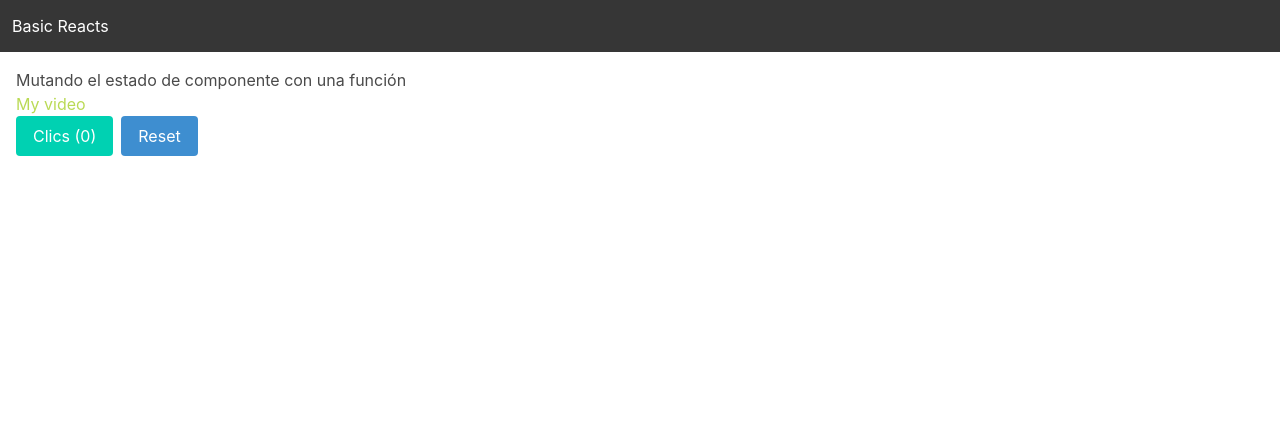
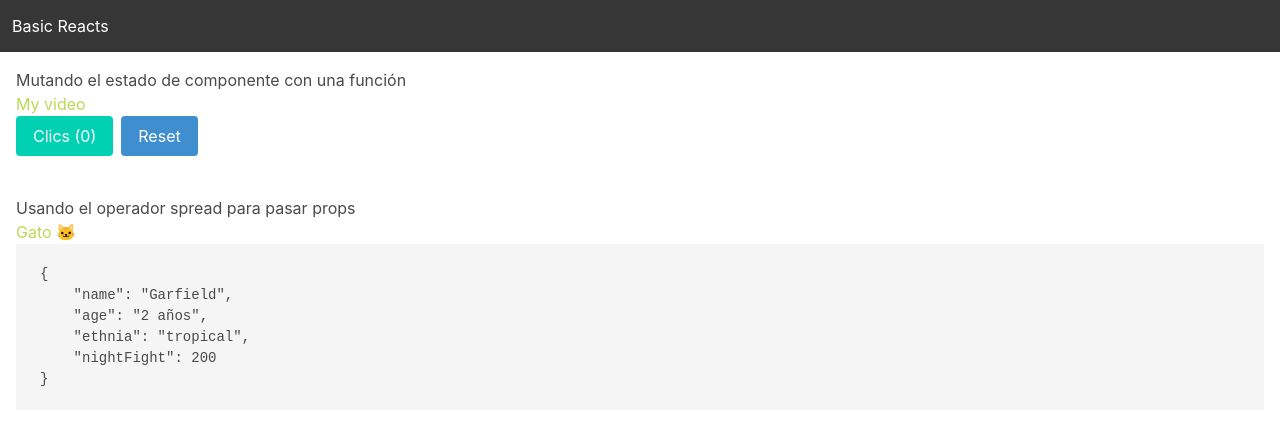
Before and after one commit to bider88/basic-react, a React (Create React App) app: page / in a window 1280 px wide. Shown: the top 424 px of the page. Built offline with nearby package versions, Linux system fonts and the light colour scheme.

Commit message:
using spread operator to pass props

```diff
--- a/src/App.js
+++ b/src/App.js
@@ -1,8 +1,15 @@
 import React from 'react';
 import './App.scss';
-import Counter from './components/counter'
+import Counter from './components/Counter'
+import Cat from './components/Cat'
 
 function App() {
+
+  const infoCat = {
+    ethnia: 'tropical',
+    nightFight: 200
+  }
+
   return (
     <div>
       <nav className="navbar is-dark">
@@ -12,6 +19,11 @@ function App() {
       </nav>
       <div className="App">
         <Counter/>
+        <Cat
+          name="Garfield"
+          age="2 años"
+          { ...infoCat }
+        />
       </div>
     </div>
   );
--- /dev/null
+++ b/src/components/Cat/Cat.js
@@ -0,0 +1,16 @@
+import React from 'react'
+
+export default class Cat extends React.Component {
+
+  render() {
+    return (
+      <div className="Component">
+        <h1>Usando el operador spread para pasar props</h1>
+        <h3>Gato <span role="img" aria-label="cat">🐱</span></h3>
+        <pre>
+          { JSON.stringify(this.props, null, 4) }
+        </pre>
+      </div>
+    )
+  }
+}
--- /dev/null
+++ b/src/components/Cat/index.js
@@ -0,0 +1 @@
+export { default } from './Cat'
--- a/src/components/counter/Counter.js
+++ b/src/components/counter/Counter.js
@@ -1,5 +1,5 @@
 import React from 'react'
-import styles from './Counter.module.scss'
+// import styles from './Counter.module.scss'
 
 export default class Counter extends React.Component {
 
@@ -47,7 +47,7 @@ export default class Counter extends React.Component {
 
   render() {
     return (
-      <div>
+      <div className="Component">
         <h1>Mutando el estado de componente con una función</h1>
         <h3>{ this.state.video.title }</h3>
         <div className="buttons">
--- a/src/index.scss
+++ b/src/index.scss
@@ -10,3 +10,7 @@ body {
 h2, h3, h4, h5, h6 {
   color: $primaryColor;
 }
+
+.Component {
+  margin-bottom: 2.5em;
+}
```
